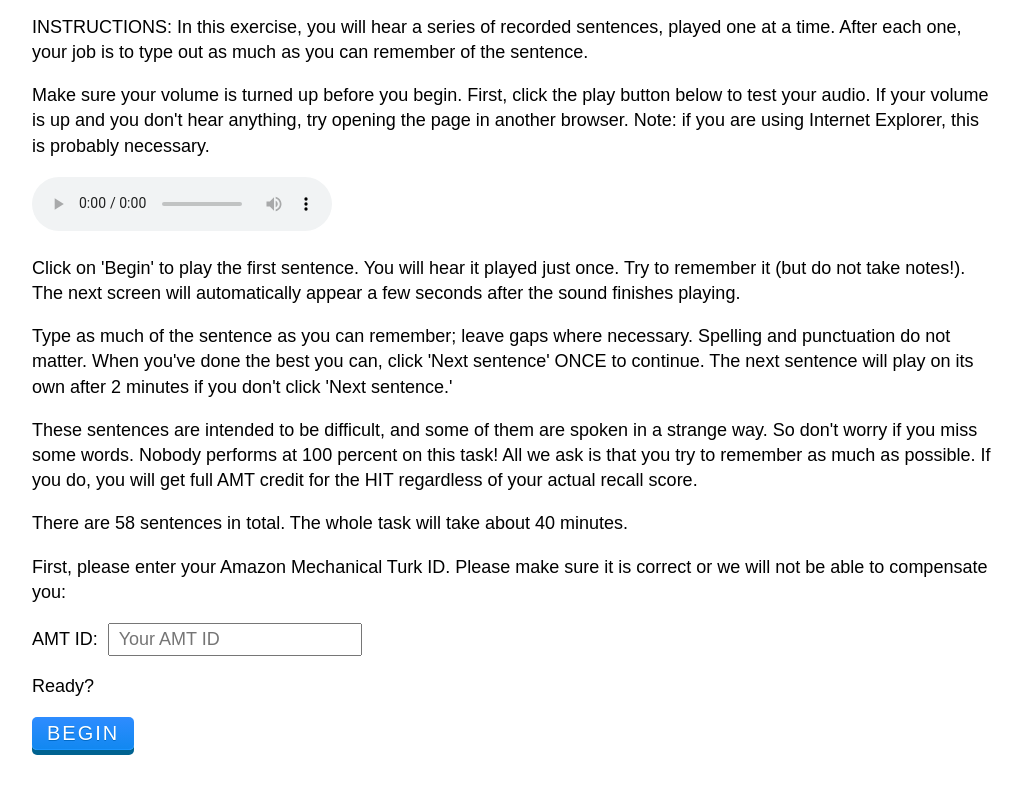
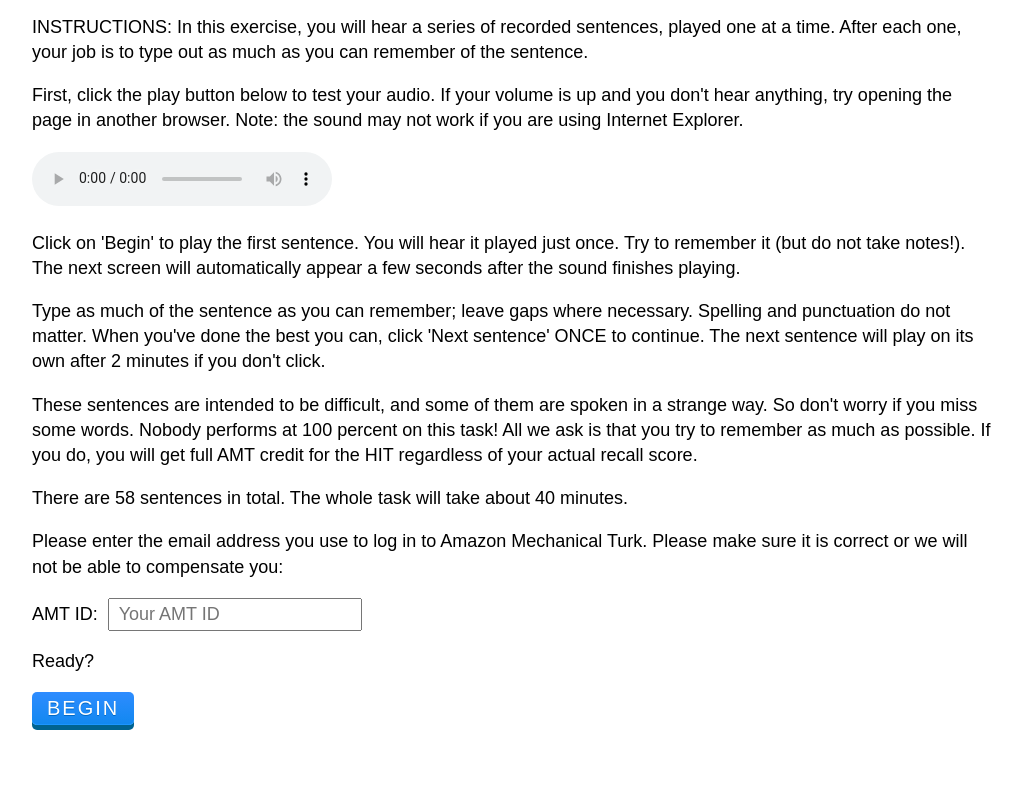
Before and after one commit to eag1/eag1.github.io, a plain HTML site: page index.html in a window 1280 px wide. Shown: the part 77-865 px from the top of the page, without its empty margins (128-1150 px from the left). After the commit the page ends 840 px from the top, so only its background shows below. Drawn offline with nearby package versions, Linux system fonts and the light colour scheme; a web font is replaced by a local one.

Commit message:
change AMT ID to email address

```diff
--- a/index.html
+++ b/index.html
@@ -125,7 +125,7 @@ button:focus {
 INSTRUCTIONS:
 In this exercise, you will hear a series of recorded sentences, played one at a time. After each one, your job is to type out as much as you can remember of the sentence.</p><p>
 
-Make sure your volume is turned up before you begin. First, click the play button below to test your audio. If your volume is up and you don't hear anything, try opening the page in another browser. Note: if you are using Internet Explorer, this is probably necessary.
+First, click the play button below to test your audio. If your volume is up and you don't hear anything, try opening the page in another browser. Note: the sound may not work if you are using Internet Explorer.
 </p>
 <p>
 <audio src="https://s3.amazonaws.com/CE_no_repeats/test_audio.mp3" id="sound-test-audio" controls><strong>Your browser does not support this experiement. Please use Firefox or Chrome</strong></audio>
@@ -135,13 +135,13 @@ Make sure your volume is turned up before you begin. First, click the play butto
 
 Click on 'Begin' to play the first sentence. You will hear it played just once. Try to remember it (but do not take notes!).  The next screen will automatically appear a few seconds after the sound finishes playing. </p><p>
 
-Type as much of the sentence as you can remember; leave gaps where necessary. Spelling and punctuation do not matter. When you've done the best you can, click 'Next sentence' ONCE to continue.  The next sentence will play on its own after 2 minutes if you don't click 'Next sentence.'</p><p>
+Type as much of the sentence as you can remember; leave gaps where necessary. Spelling and punctuation do not matter. When you've done the best you can, click 'Next sentence' ONCE to continue.  The next sentence will play on its own after 2 minutes if you don't click.</p><p>
 
 These sentences are intended to be difficult, and some of them are spoken in a strange way. So don't worry if you miss some words. Nobody performs at 100 percent on this task!  All we ask is that you try to remember as much as possible. If you do, you will get full AMT credit for the HIT regardless of your actual recall score.</p><p>
 
 There are 58 sentences in total. The whole task will take about 40 minutes.</p><p>
 
-First, please enter your Amazon Mechanical Turk ID. Please make sure it is correct or we will not be able to compensate you:
+Please enter the email address you use to log in to Amazon Mechanical Turk. Please make sure it is correct or we will not be able to compensate you:
 </p><p>
 <label>AMT ID:</label>&nbsp;&nbsp;<input type='text' id='AMTid' placeholder="Your AMT ID"></p><p>
 
```
